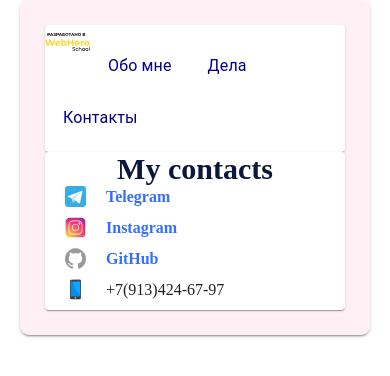
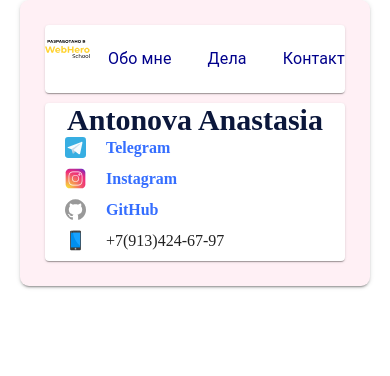
Before and after one commit to WebHeroSchool/react_aal11, a React (Create React App) app: page /#/contacts in a window 390 px wide. Shown: the top 376 px of the page. Built offline with nearby package versions, Linux system fonts and the light colour scheme; the HTML template or start-up script is replaced by a standard one.

Commit message:
исправл. ошибок

```diff
--- a/src/components/App/App.js
+++ b/src/components/App/App.js
@@ -13,7 +13,7 @@
     <Router>
       <div className={styles.wrap}>
       <Card className={styles.board}>
-          <MenuList>
+          <MenuList className={styles.menu}>
               <img className={styles.logo_img} src={logo}  alt="" />
               <Link className={styles.link} to='/'><MenuItem>Обо мне</MenuItem></Link>
               <Link className={styles.link} to='/todo'><MenuItem>Дела</MenuItem></Link>
--- a/src/components/App/App.module.css
+++ b/src/components/App/App.module.css
@@ -37,7 +37,7 @@
   grid-area: content;
 }
 
-.sidebar {
+.board {
   width: 20%;
   padding: 5px;
   border-radius: 5px;
@@ -74,7 +74,7 @@
      margin-left: 0;
      width: 15%;
     }
-    .sidebar {
+    .board {
       width: 500px;
       margin: auto;
       padding: 0;
@@ -90,7 +90,7 @@
     }
 
     .link {
-      padding-left: 50px;
+      padding-left: 20px;
       display: -webkit-inline-flex;
       display: inline-flex;
     }
@@ -98,7 +98,7 @@
 
 @media (max-width: 505px) {
     .wrap,
-    .sidebar,
+    .board,
     .content {
         width: 400px;
     }
@@ -112,7 +112,7 @@
 
 @media (max-width: 410px) {
     .wrap,
-    .sidebar,
+    .board,
     .content {
         width: 300px;
     }
--- a/src/components/Contacts/Contacts.js
+++ b/src/components/Contacts/Contacts.js
@@ -9,19 +9,19 @@
 const Contacts = () => {
     return (
         <div className={styles.wrap}>
-        <h1 className={styles.title}>My contacts</h1>
+        <h1 className={styles.title}>Antonova Anastasia</h1>
             <div className={styles.content}>
                 <div className={styles.item}>
                     <img src={telegram} alt="telegram" className={styles.icon} />
-                    <a className={styles.links} href='https://t.me/Antonova_1147'>Telegram</a>
+                    <a className={styles.links} href='https://t.me/Antonova_1147' target="_blank" rel="noopener noreferrer">Telegram</a>
                 </div>
                 <div className={styles.item}>
                     <img src={instagram} alt="instagram" className={styles.icon} />
-                    <a className={styles.links} href='https://www.instagram.com/antonova__1147'>Instagram</a>
+                    <a className={styles.links} href='https://www.instagram.com/antonova__1147' target="_blank" rel="noopener noreferrer">Instagram</a>
                 </div>
                 <div className={styles.item}>
                     <img src={githubicon} alt="github" className={styles.icon} />
-                    <a className={styles.links} href='https://github.com/AntonovaAL'>GitHub</a>
+                    <a className={styles.links} href='https://github.com/AntonovaAL' target="_blank" rel="noopener noreferrer">GitHub</a>
                 </div>
                 <div className={styles.item}>
                     <img src={phone} alt="tel" className={styles.icon} />
```
Also changed, not shown: 1 other file (tests, documents, lock files or other folders).
